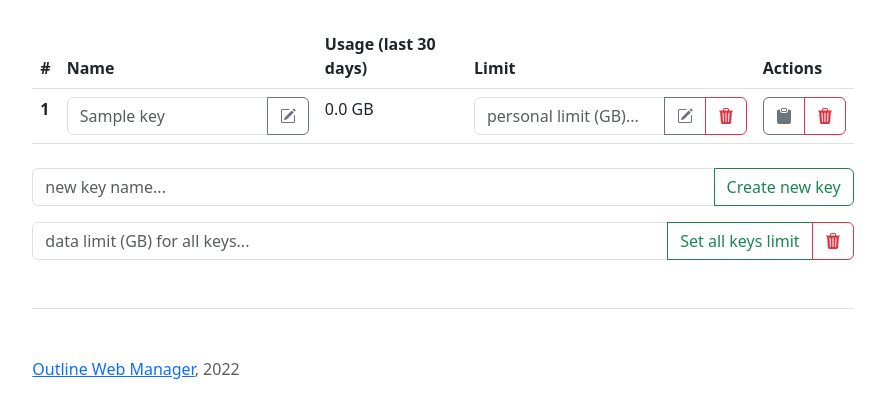
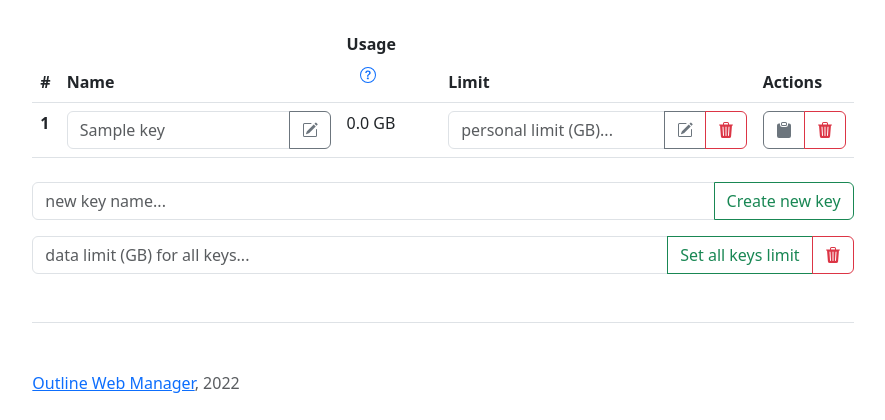
Before and after one commit to ilyhan2009/outline_web_manager, a FastAPI app: template outline_web_manager/templates/main.html in a window 1280 px wide. Shown: the part 89-509 px from the top of the page, without its empty margins (197-1082 px from the left). Run offline with FastAPI, Linux system fonts and the light colour scheme; the template is opened without the code that fills it: most values are stand-ins (such as "Sample title", 1, 10 or a date in 2020); some libraries are stand-ins or nearby versions.

Commit message:
added tooltip to Usage

```diff
--- a/outline_web_manager/templates/main.html
+++ b/outline_web_manager/templates/main.html
@@ -92,7 +92,13 @@
             <tr>
               <th scope="col">#</th>
               <th scope="col">Name</th>
-              <th scope="col">Usage (last 30 days)</th>
+              <th scope="col">Usage<button type="button" class="btn btn-link tooltipped tooltipped-n" aria-label="last 30 days">
+                  <svg xmlns="http://www.w3.org/2000/svg" width="16" height="16" fill="currentColor" class="bi bi-question-circle" viewBox="0 0 16 16">
+                    <path d="M8 15A7 7 0 1 1 8 1a7 7 0 0 1 0 14zm0 1A8 8 0 1 0 8 0a8 8 0 0 0 0 16z"></path>
+                    <path d="M5.255 5.786a.237.237 0 0 0 .241.247h.825c.138 0 .248-.113.266-.25.09-.656.54-1.134 1.342-1.134.686 0 1.314.343 1.314 1.168 0 .635-.374.927-.965 1.371-.673.489-1.206 1.06-1.168 1.987l.003.217a.25.25 0 0 0 .25.246h.811a.25.25 0 0 0 .25-.25v-.105c0-.718.273-.927 1.01-1.486.609-.463 1.244-.977 1.244-2.056 0-1.511-1.276-2.241-2.673-2.241-1.267 0-2.655.59-2.75 2.286zm1.557 5.763c0 .533.425.927 1.01.927.609 0 1.028-.394 1.028-.927 0-.552-.42-.94-1.029-.94-.584 0-1.009.388-1.009.94z"></path>
+                  </svg>
+                </button>
+              </th>
               <th scope="col">Limit</th>
               <th scope="col">Actions</th>
             </tr>
```
